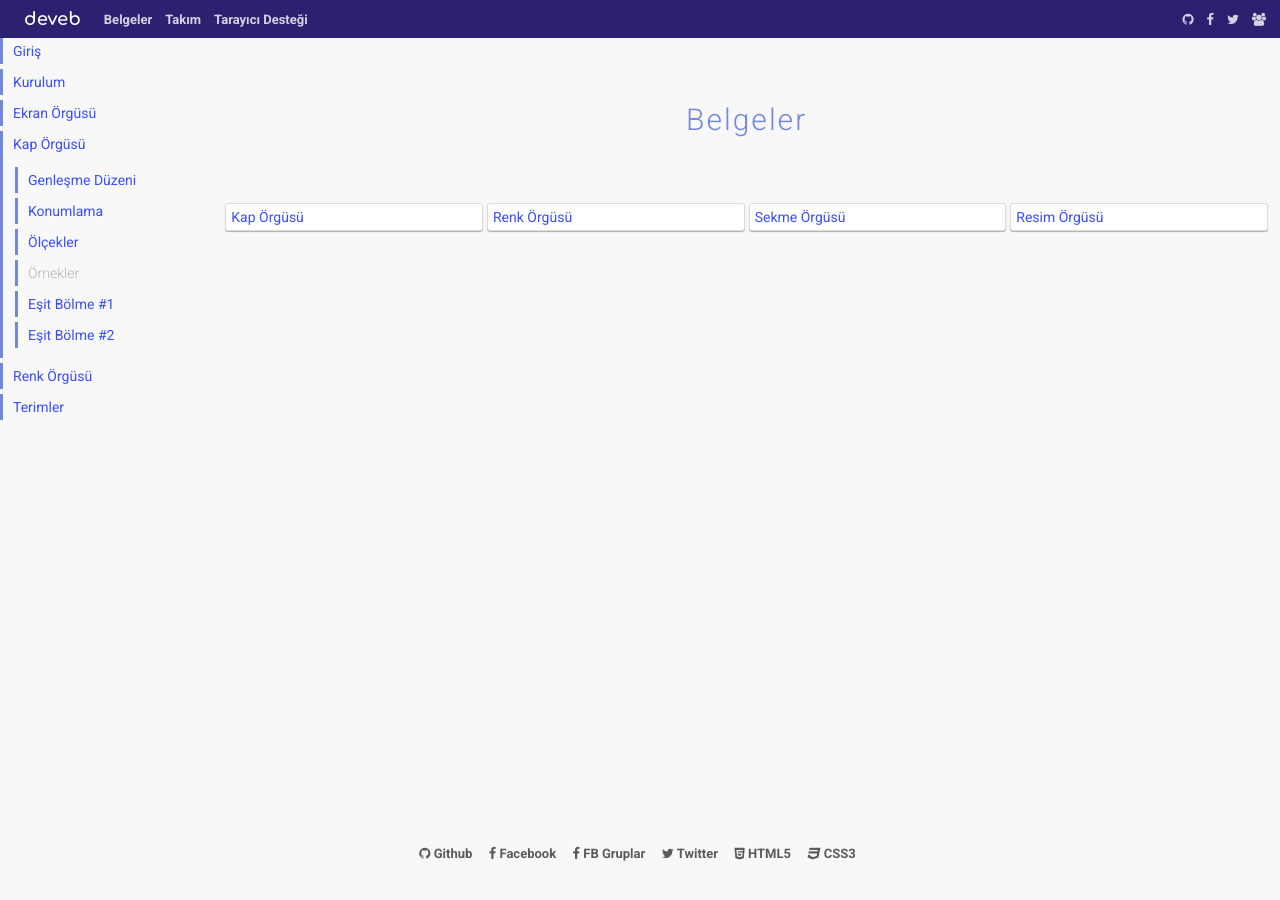
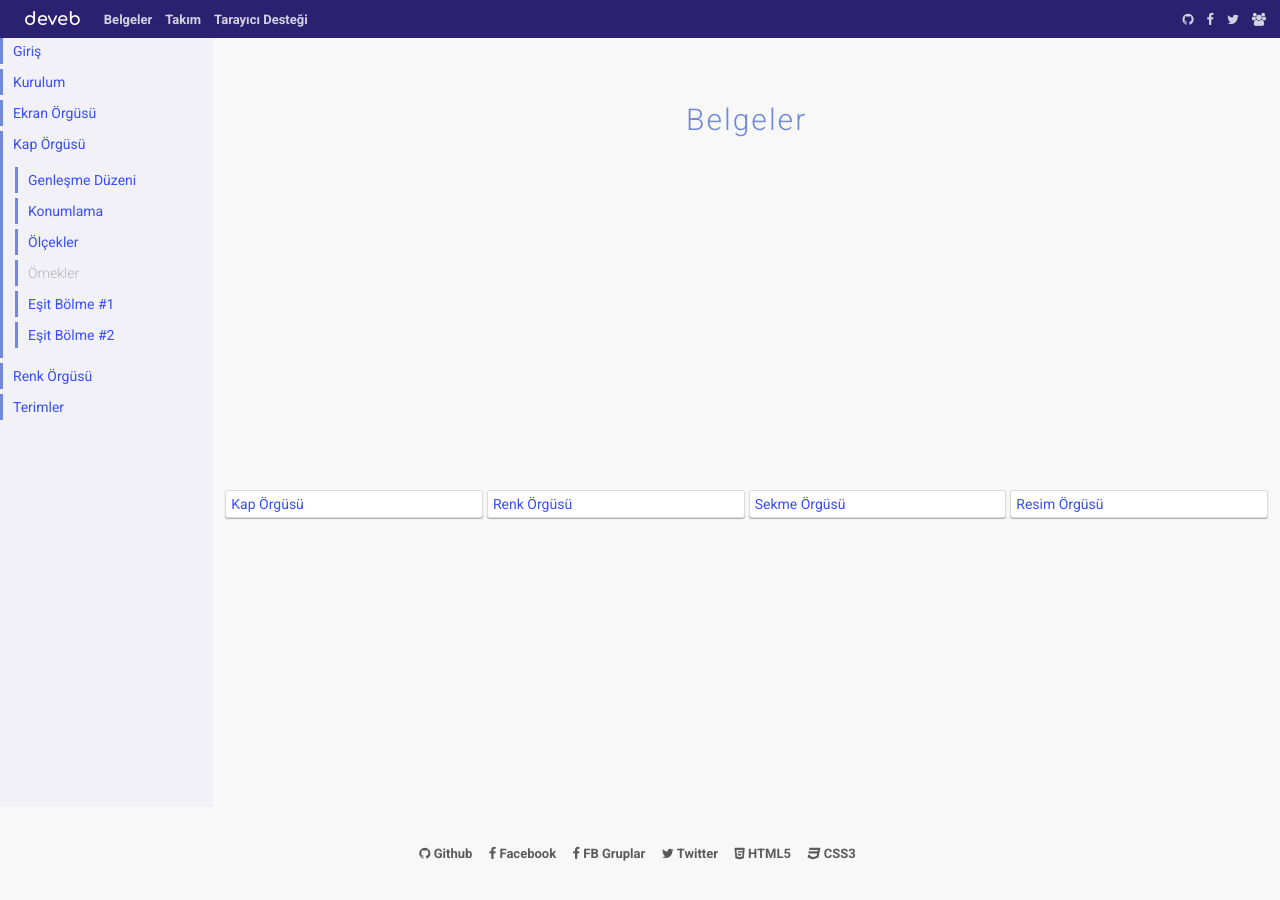
Before and after one commit to data-deveb/data-deveb.github.io, a Jekyll site: the page built from belgeler/belgeler.html, in a window 1280 px wide. Built offline with Jekyll 4.4.1, drawn with Linux system fonts in a browser that asks for light colours.

Commit message:
güncelleme

```diff
--- a/_layouts/default.html
+++ b/_layouts/default.html
@@ -7,8 +7,8 @@
   <header data-gnl="24" class="header">
   {% include header.html %}
   </header>
-  <div data-gnl="1g">
-    <div data-gnl="24 24p" data-kçk="4 24p">{% include icerik.html %}</div>
+  <div data-gnl="1g uzat">
+    <div class="sol-bölge" data-gnl="24 24p" data-kçk="4 24p">{% include icerik.html %}</div>
     <div data-gnl="24 24p oluk" data-kçk="20 24p">
       {% if page.title %}
       <div data-gnl="1 1p" class="sayfa-başlığı">
--- a/assets/css/deveb.genel.css
+++ b/assets/css/deveb.genel.css
@@ -117,7 +117,9 @@ font-size: 30px;
 
 
 
-
+.sol-bölge{
+	background: #f1f1f7;
+}
 
 a.logo{
 	font-family: 'Comfortaa', cursive;
```
